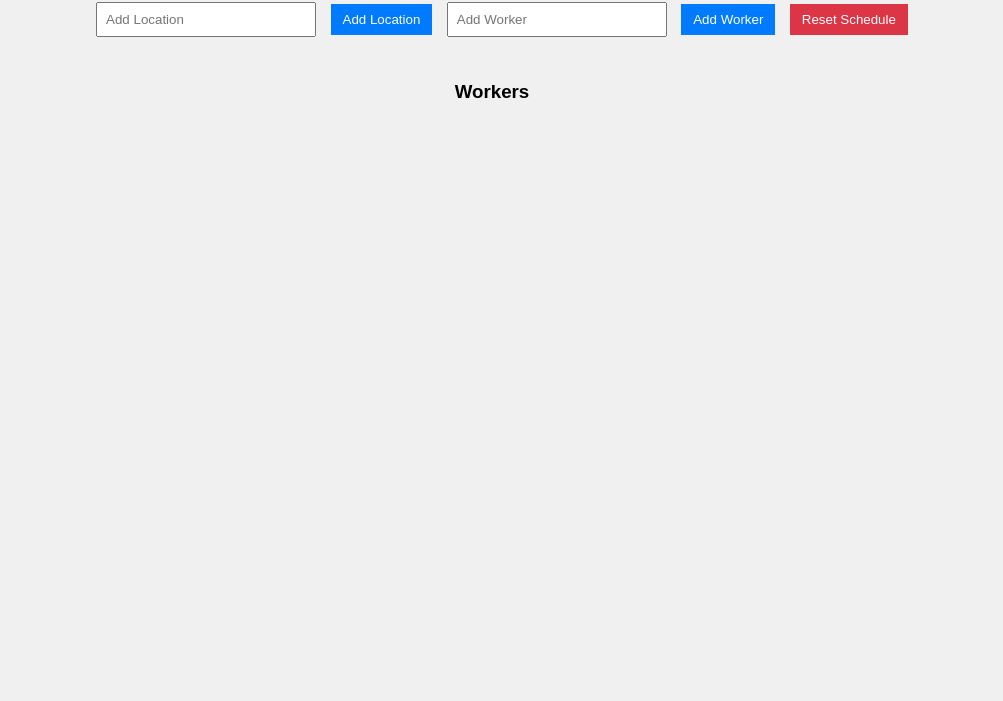
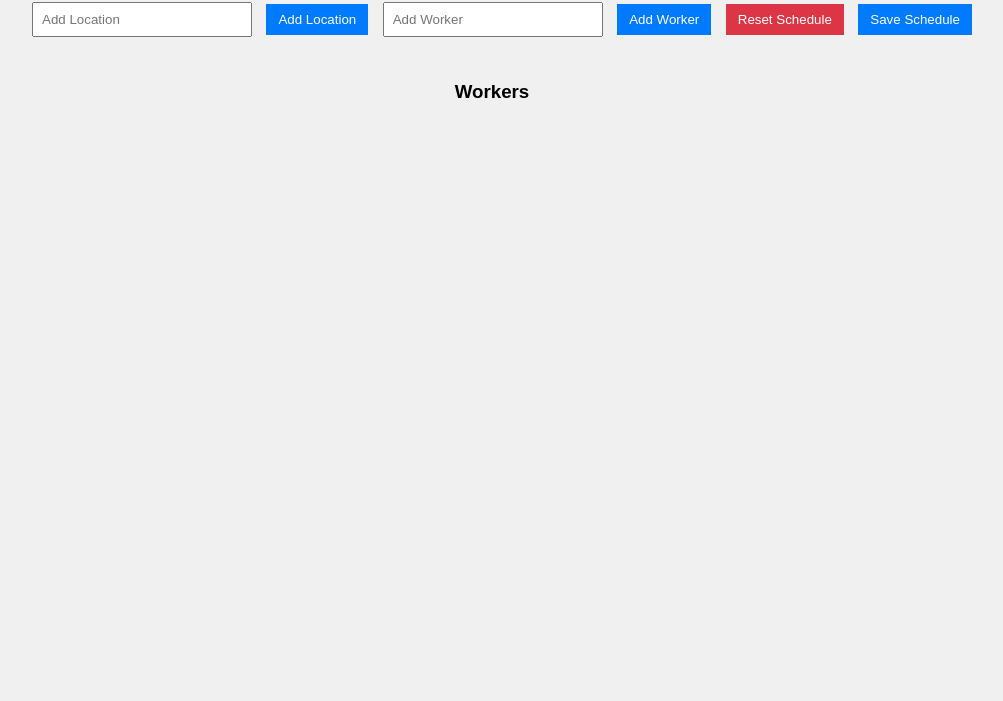
Before and after one commit to amoyies/Worker-Location-Scheduler, a plain HTML site: page index.html in a window 1280 px wide. Shown: the part 99-800 px from the top of the page, without its empty margins (138-1141 px from the left). Drawn offline with Linux system fonts and the light colour scheme.

Commit message:
Update index.html

```diff
--- a/index.html
+++ b/index.html
@@ -17,6 +17,7 @@
         <button onclick="addWorker()">Add Worker</button>
 
         <button onclick="resetSchedule()" class="reset-btn">Reset Schedule</button>
+        <button onclick="saveSchedule()" class="save-btn">Save Schedule</button>
     </div>
 
     <div id="schedule">
```
